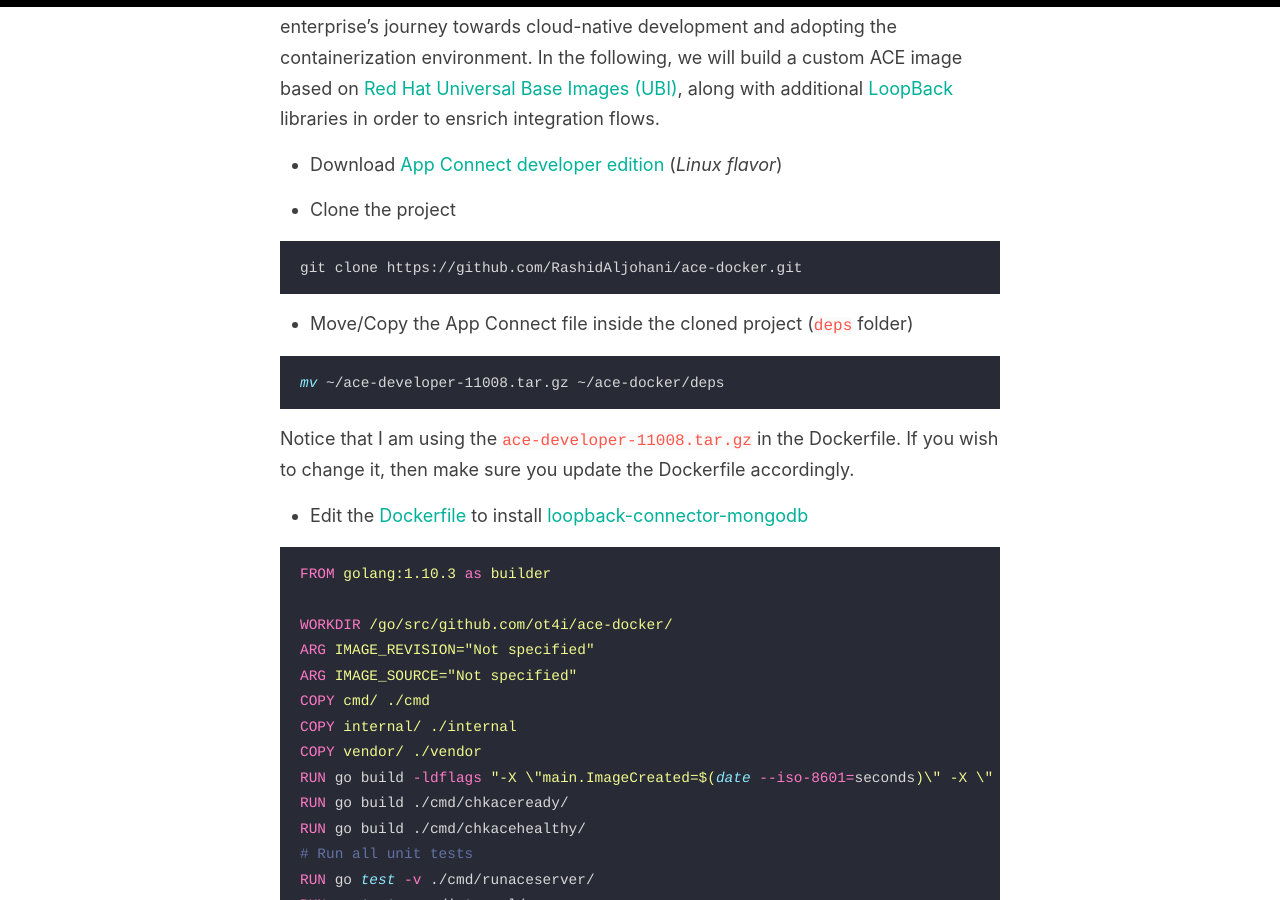
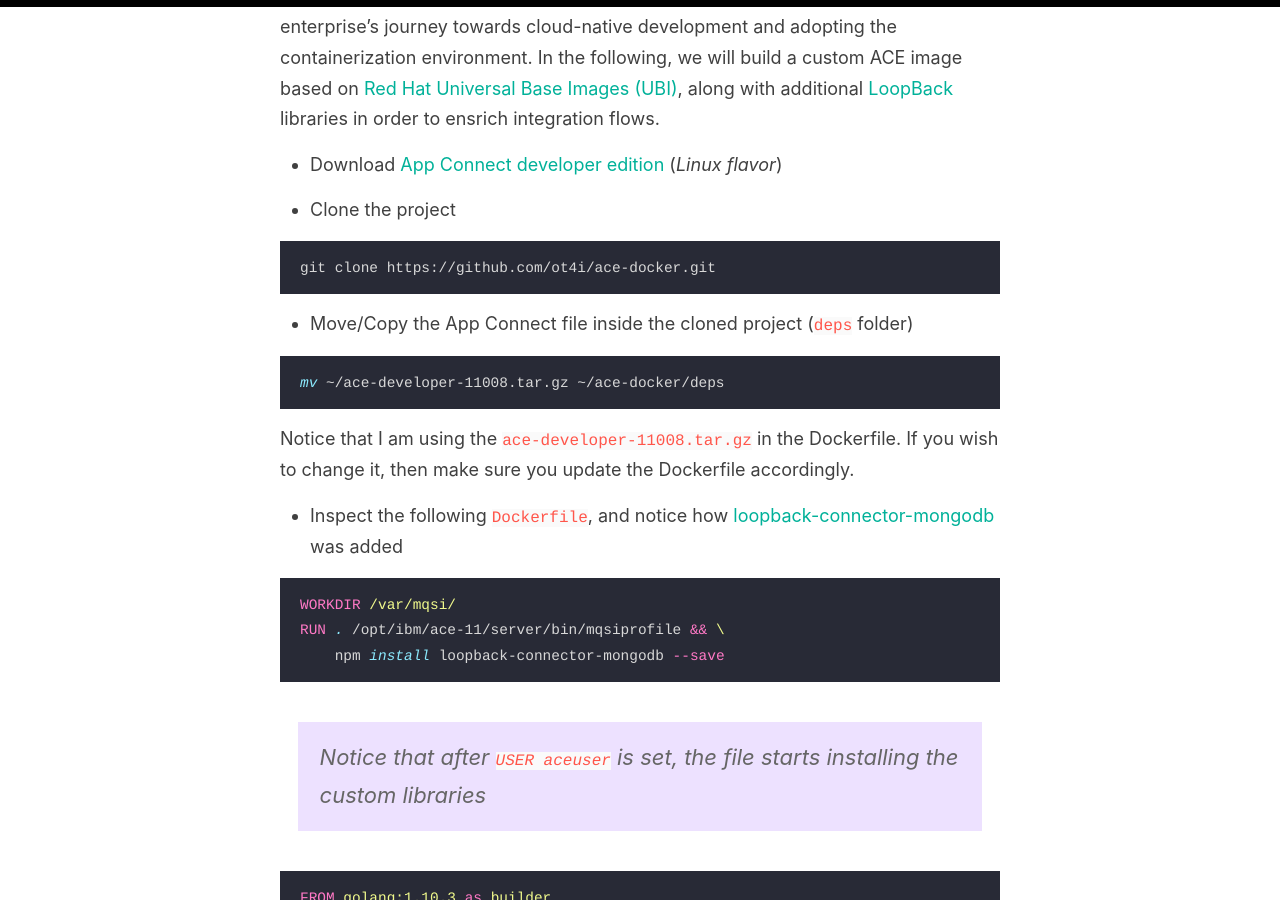
Before and after one commit to RashidAljohani/localhost, a Jekyll site: the page built from _posts/2020-05-17-build-custom-intergration-runtime.md, in a window 1280 px wide and 900 px high, scrolled down 853 px. Built offline with Jekyll 4.4.1, drawn with Linux system fonts in a browser that asks for light colours; comment, search, counter and statistics services are not loaded; some of the changed text lies outside the part shown.

Commit message:
Update the instruction

````diff
--- a/_posts/2020-05-17-build-custom-intergration-runtime.md
+++ b/_posts/2020-05-17-build-custom-intergration-runtime.md
@@ -20,7 +20,7 @@
 * Clone the project
 
 ```bash
-git clone https://github.com/RashidAljohani/ace-docker.git
+git clone https://github.com/ot4i/ace-docker.git
 ```
 
 * Move/Copy the App Connect file inside the cloned project (`deps` folder)
@@ -32,7 +32,17 @@
  Notice that I am using the `ace-developer-11008.tar.gz` in the Dockerfile. If you wish to change it, then make sure you update the Dockerfile accordingly.
 
 
-* Edit the [Dockerfile](https://github.com/RashidAljohani/ace-docker/blob/master/ubi/Dockerfile.aceonly#L95) to install [loopback-connector-mongodb](https://www.npmjs.com/package/loopback-connector-mongodb)
+* Inspect the following `Dockerfile`, and notice how [loopback-connector-mongodb](https://www.npmjs.com/package/loopback-connector-mongodb) was added
+
+```docker
+WORKDIR /var/mqsi/
+RUN . /opt/ibm/ace-11/server/bin/mqsiprofile && \
+    npm install loopback-connector-mongodb --save
+```
+
+> Notice that after `USER aceuser` is set, the file starts installing the custom libraries
+
+
 
 ```docker
 FROM golang:1.10.3 as builder
@@ -139,15 +149,6 @@
 ENTRYPOINT ["runaceserver"]
 ```
 
-
-> Notice that after `USER aceuser` is set, the file starts installing the custom libraries
-
-```docker
-WORKDIR /var/mqsi/
-RUN . /opt/ibm/ace-11/server/bin/mqsiprofile && \
-    npm install loopback-connector-mongodb --save
-```
-
 * Navigate to `ace-docker` folder and build the custom ACE integration server
 
 ```bash
````
